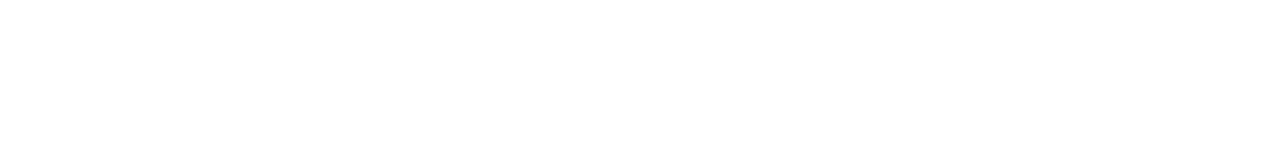
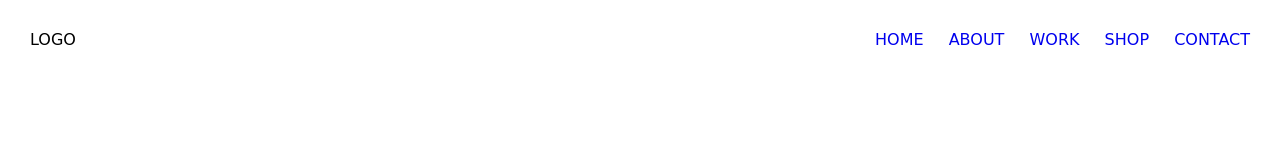
Before and after one commit to thurdai/thurdai-website, a plain HTML site: page index.html in a window 1280 px wide. Drawn offline with Linux system fonts and the light colour scheme; a web font is replaced by a local one.

Commit message:
Thurdai Portfolio ver 0.1

```diff
--- a/css/cssmain.css
+++ b/css/cssmain.css
@@ -1 +1,10 @@
-/*/
+* {
+    box-sizing: border-box;
+}
+
+body {
+    padding: 0;
+    margin: 0;
+
+    font-family: 'Baloo Thambi 2', cursive;
+}
--- /dev/null
+++ b/css/fonts.css
@@ -0,0 +1 @@
+@import url('https://fonts.googleapis.com/css?family=Baloo+Thambi+2&display=swap');
--- /dev/null
+++ b/css/nav.css
@@ -0,0 +1,28 @@
+nav {
+    padding: 30px;
+
+    display: grid;
+    grid-template-columns: 100px auto;
+    grid-template-rows: auto;
+    text-transform: uppercase;
+}
+
+.nav-links {
+    text-align: right;
+}
+
+.nav-links ul {
+    list-style: none;
+    padding: 0;
+    margin: 0;
+}
+
+.nav-links li {
+    padding: 0 0 0 20px;
+    display: inline;
+}
+
+.nav-links a {
+    text-decoration: none;
+
+}
--- a/index.html
+++ b/index.html
@@ -19,20 +19,38 @@
         <meta http-equiv="refresh" content="5000">
         <!-- STYLESHEET IMPORT -->
         <link rel="stylesheet" type="text/css" href="css/cssmain.css"/>
+        <link rel="stylesheet" type="text/css" href="css/layout.css"/>
+        <link rel="stylesheet" type="text/css" href="css/fonts.css"/>
+        <link rel="stylesheet" type="text/css" href="css/nav.css"/>
+        <link rel="stylesheet" type="text/css" href="css/forms.css"/>
+        <link rel="stylesheet" type="text/css" href="css/queries.css"/>
         <!-- VIEWPORT ADJUSTMENT -->
         <meta name="viewport" content="width=device-width, initial-scale=1.0">
     </head>
     <!-- BODY SECTION -->
     <body>
 
+    <div class="main-grid">
         <header>
             <nav>
-
+                <div class="nav-logo">
+                    Logo
+                </div>
+                <div class="nav-links">
+                    <ul>
+                        <li><a href="index.html">Home</a></li>
+                        <li><a href="about.html">About</a></li>
+                        <li><a href="work.html">Work</a></li>
+                        <li><a href="shop.html">Shop</a></li>
+                        <li><a href="contact.html">Contact</a></li>
+                    </ul>
+                </div>
             </nav>
         </header>
         <footer>
 
         </footer>
+    </div>
 
     <!-- JAVASCRIPT IMPORT -->
     <script src="js/jsmain.js"></script>
```
Also changed, not shown: css/foms.css (added), css/layout.css (added), css/queries.css (added). Lines whose indentation alone changed are shown as unchanged.
